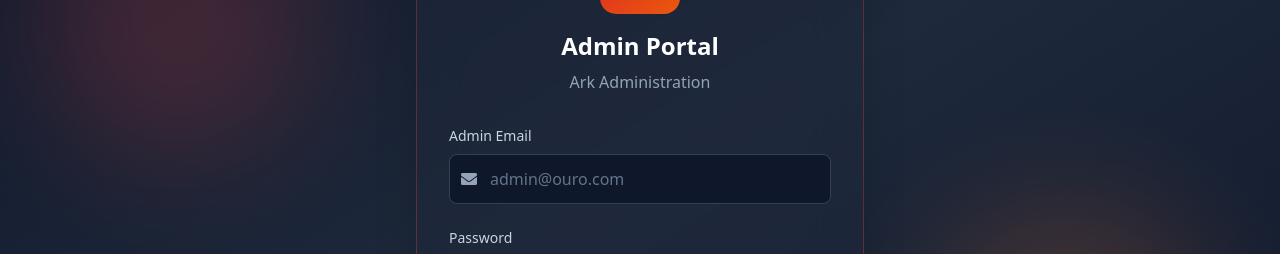
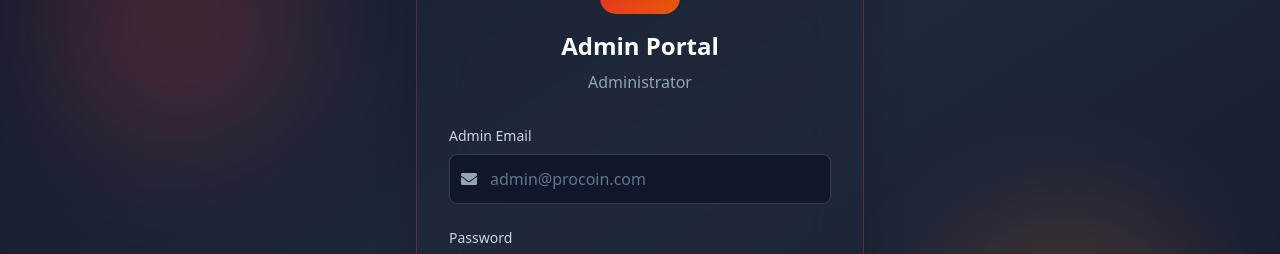
Before and after one commit to spectrasourcecodes/prcn-brasil, a React (Vite) app: page /admin/login in a window 1280 px wide. Shown: the part 212-466 px from the top of the page. Built offline with nearby package versions, Linux system fonts and the light colour scheme; no server answers.

Commit message:
Update AdminLogin.jsx

```diff
--- a/src/pages/admin/AdminLogin.jsx
+++ b/src/pages/admin/AdminLogin.jsx
@@ -86,7 +86,7 @@ const AdminLogin = () => {
               <FaShieldAlt className="text-4xl text-white" />
             </div>
             <h1 className="text-2xl font-bold text-white">Admin Portal</h1>
-            <p className="text-slate-400 mt-2">Ark Administration</p>
+            <p className="text-slate-400 mt-2">Administrator</p>
           </div>
 
           <form onSubmit={handleSubmit} className="space-y-6">
@@ -99,7 +99,7 @@ const AdminLogin = () => {
                   name="email"
                   value={formData.email}
                   onChange={handleChange}
-                  placeholder="admin@ouro.com"
+                  placeholder="admin@procoin.com"
                   className="w-full bg-slate-900 border border-slate-700 rounded-lg pl-10 pr-4 py-3 text-white placeholder-slate-500 focus:outline-none focus:border-red-500 transition"
                 />
               </div>
```
